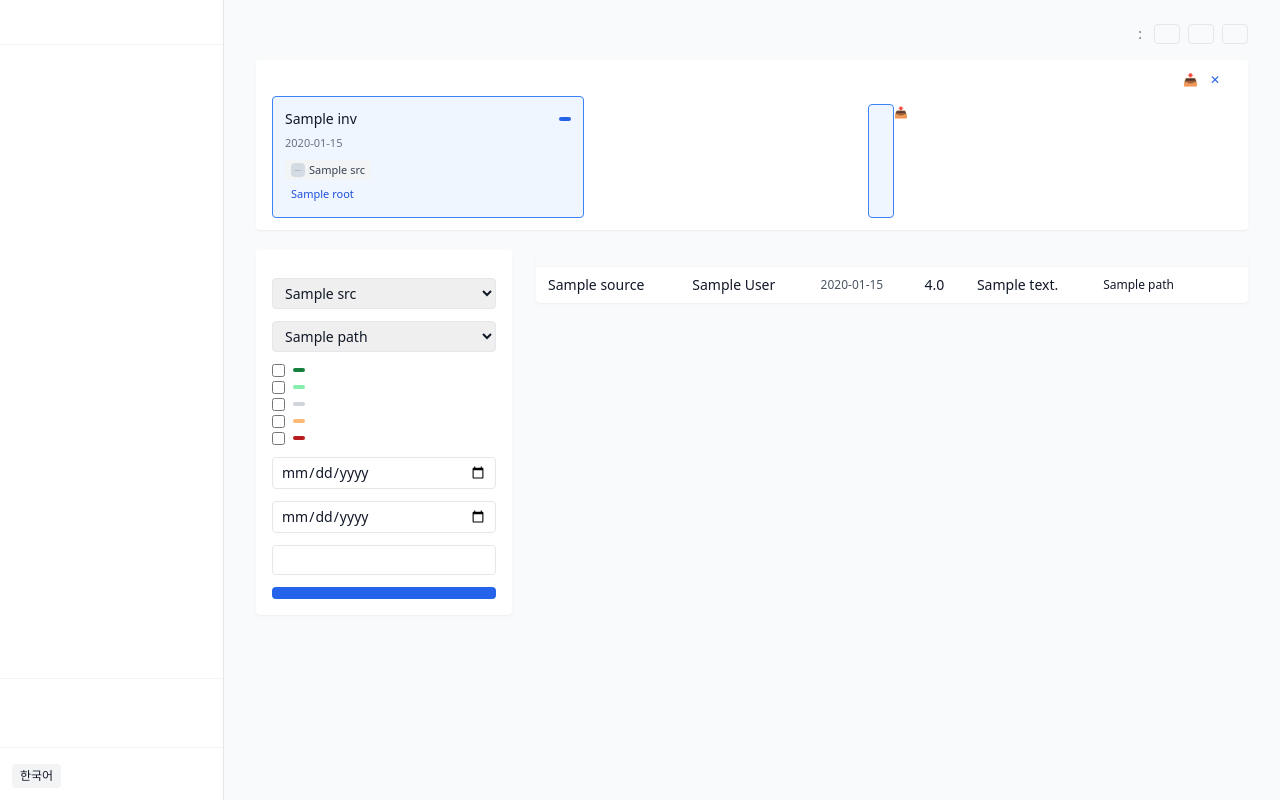
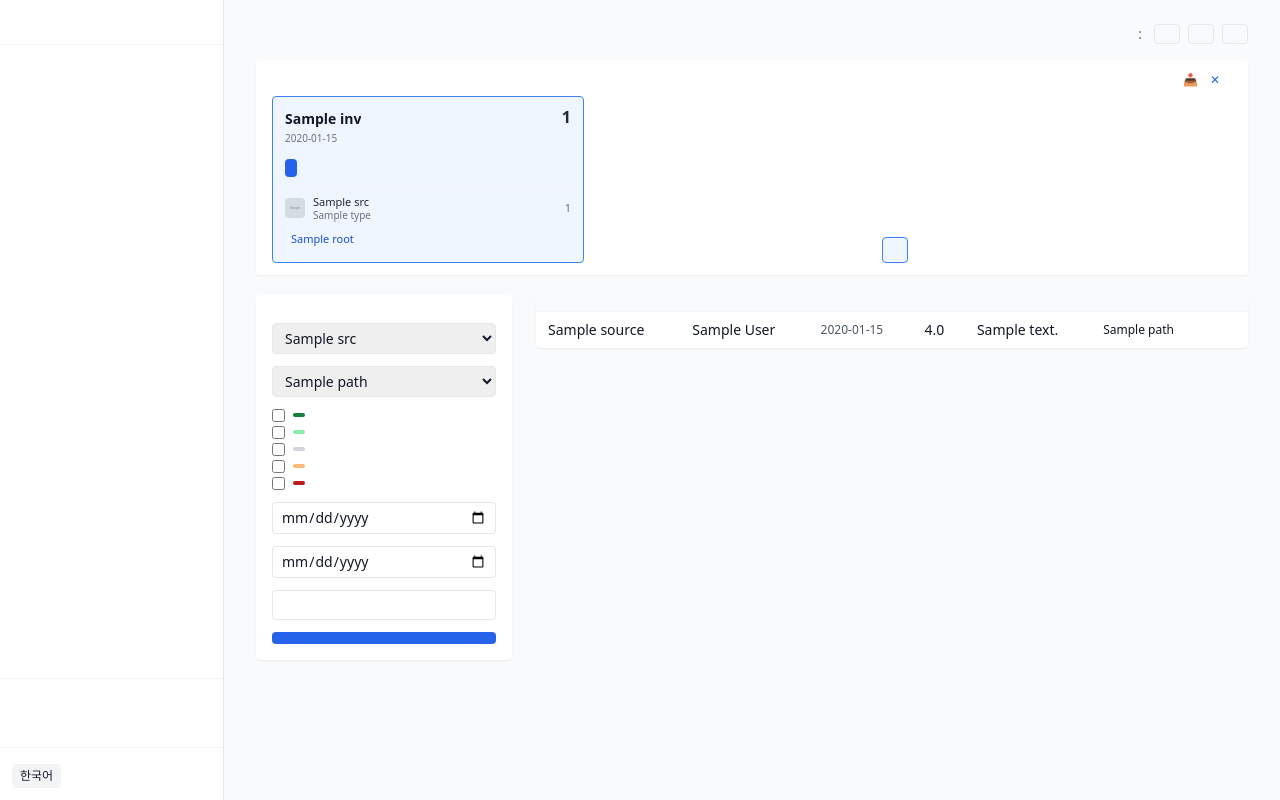
Before and after one commit to Kye-Jaemin/review-analysis-dashboard, a FastAPI app: template app/templates/reviews.html in a window 1280 px wide. Run offline with FastAPI, Linux system fonts and the light colour scheme; the template is opened without the code that fills it: most values are stand-ins (such as "Sample title", 1, 10 or a date in 2020); grey boxes marked "Sample" are stand-in pictures; some libraries are stand-ins or nearby versions.

Commit message:
ux(cards): surface platform + total review count on every investigation card
User reported only the card label was readable. Restructure the card
so the data the user actually scans for (app name, platform, total
volume) is unmistakable.

Backend:
- /api/investigations now precomputes a Review.source_id → count map
  (one GROUP BY in the list handler) and decorates each card's
  sources[] with review_count. Card-level review_count is the sum
  across its sources. Same shape exposed by /reviews's server-rendered
  card data.

Frontend (dashboard.html + reviews.html):
- New card layout, vertical flex with 4 zones:
    1. Top row — left: card title + updated_at date;
                 right: BIG total review count + "reviews" label.
    2. Active badge (when this card matches the current filter).
    3. Source list — one row per source, each with the source's icon,
       app name (bolded), platform label ("Google Play", "Apple App
       Store", "Reddit", "Web") on a sub-line, and per-source review
       count right-aligned.
    4. Root-category chips, then the export link.
- The "(developer match)" / icon column is fixed width so multiple
  sources line up cleanly. Numbers use `tabular-nums` so the digits
  stay in column.
- /reviews template gets a small {{ source_type_labels }} dict so the
  platform name renders i18n'd in Jinja too.

i18n: dashboard.card_total_reviews ("reviews" / "리뷰") for the
under-the-number label.

Co-Authored-By: Claude Opus 4.7 (1M context) <noreply@anthropic.com>

```diff
--- a/app/i18n/en.json
+++ b/app/i18n/en.json
@@ -92,6 +92,7 @@
     "investigations_active": "Active",
     "investigations_clear": "Clear filter",
     "investigations_export": "Export card",
+    "card_total_reviews": "reviews",
     "investigations_import": "Import card",
     "active_filter_label": "Currently viewing:",
     "active_filter_none": "All data (no investigation selected)",
--- a/app/i18n/ko.json
+++ b/app/i18n/ko.json
@@ -92,6 +92,7 @@
     "investigations_active": "활성",
     "investigations_clear": "필터 해제",
     "investigations_export": "카드 내보내기",
+    "card_total_reviews": "리뷰",
     "investigations_import": "카드 불러오기",
     "active_filter_label": "현재 보기:",
     "active_filter_none": "전체 데이터 (조사 카드 미선택)",
--- a/app/templates/reviews.html
+++ b/app/templates/reviews.html
@@ -32,28 +32,51 @@
     </div>
   </div>
   <div class="grid grid-cols-1 sm:grid-cols-2 lg:grid-cols-3 gap-3">
+    {% set source_type_labels = {
+      'google_play': t('source_type.google_play'),
+      'app_store': t('source_type.app_store'),
+      'reddit': t('source_type.reddit'),
+      'web': t('source_type.web'),
+    } %}
     {% for inv in investigations %}
       {% set is_active = (active_investigation_id == inv.id) %}
       <a href="/reviews?investigation_id={{ inv.id }}"
-         class="block border rounded p-3 transition
-                {{ 'border-blue-500 bg-blue-50' if is_active else 'border-gray-200 hover:border-gray-400 bg-white' }}">
-        <div class="flex items-center justify-between mb-1.5">
-          <div class="font-medium text-sm truncate" title="{{ inv.label }}">{{ inv.label }}</div>
-          {% if is_active %}
-            <span class="text-[10px] bg-blue-600 text-white px-1.5 py-0.5 rounded">{{ t('dashboard.investigations_active') }}</span>
-          {% endif %}
+         class="block border rounded p-3 transition flex flex-col gap-2
+                {{ 'border-blue-500 bg-blue-50' if is_active else 'border-gray-200 hover:border-blue-300 bg-white' }}">
+        <div class="flex items-start justify-between gap-2">
+          <div class="min-w-0">
+            <div class="font-semibold text-sm truncate" title="{{ inv.label }}">{{ inv.label }}</div>
+            <div class="text-[10px] text-gray-500 mt-0.5">{{ (inv.updated_at or '')[:10] }}</div>
+          </div>
+          <div class="text-right shrink-0">
+            <div class="text-base font-semibold text-gray-800 leading-none tabular-nums">{{ '{:,}'.format(inv.review_count or 0) }}</div>
+            <div class="text-[10px] text-gray-500">{{ t('dashboard.card_total_reviews') }}</div>
+          </div>
         </div>
-        <div class="text-[11px] text-gray-500 mb-2">{{ (inv.updated_at or '')[:10] }}</div>
-        <div class="flex flex-wrap gap-1 mb-1">
+
+        {% if is_active %}
+          <div><span class="text-[10px] bg-blue-600 text-white px-1.5 py-0.5 rounded">{{ t('dashboard.investigations_active') }}</span></div>
+        {% endif %}
+
+        <div class="border-t border-gray-100 pt-2 space-y-1.5">
           {% for s in inv.sources %}
-            <span class="inline-flex items-center gap-1 bg-gray-100 text-gray-700 px-1.5 py-0.5 rounded text-[11px]">
-              {% if s.icon_url %}<img src="{{ s.icon_url }}" class="w-3.5 h-3.5 rounded" alt="">{% endif %}
-              <span class="truncate max-w-[8rem]">{{ s.label }}</span>
-            </span>
+            <div class="flex items-center gap-2 text-[11px]">
+              {% if s.icon_url %}
+                <img src="{{ s.icon_url }}" class="w-5 h-5 rounded shrink-0" alt="">
+              {% else %}
+                <span class="w-5 h-5 rounded bg-gray-200 shrink-0 inline-block"></span>
+              {% endif %}
+              <div class="flex-1 min-w-0 leading-tight">
+                <div class="font-medium text-gray-800 truncate" title="{{ s.label }}">{{ s.label }}</div>
+                <div class="text-[10px] text-gray-500">{{ source_type_labels.get(s.type, s.type) }}</div>
+              </div>
+              <div class="text-gray-500 tabular-nums shrink-0">{{ '{:,}'.format(s.review_count or 0) }}</div>
+            </div>
           {% else %}
-            <span class="text-[11px] text-gray-400">— no sources —</span>
+            <div class="text-[11px] text-gray-400">— no sources —</div>
           {% endfor %}
         </div>
+
         <div class="flex flex-wrap gap-1">
           {% for c in inv.roots %}
             <span class="bg-blue-50 text-blue-700 px-1.5 py-0.5 rounded text-[11px]">{{ c.name }}</span>
@@ -61,10 +84,11 @@
             <span class="text-[11px] text-gray-400">— no categories —</span>
           {% endfor %}
         </div>
-        <div class="flex justify-end mt-2">
+
+        <div class="flex justify-end mt-auto">
           <a href="/api/investigations/{{ inv.id }}/export"
              onclick="event.stopPropagation()"
-             class="text-[11px] text-gray-600 hover:underline">📤 {{ t('dashboard.investigations_export') }}</a>
+             class="text-[11px] text-gray-600 hover:underline">{{ t('dashboard.investigations_export') }}</a>
         </div>
       </a>
     {% endfor %}
```
Also changed, not shown: app/routes/investigations.py (+16 -1 lines), app/routes/reviews.py (+12 -0 lines), app/templates/dashboard.html (+44 -12 lines).
